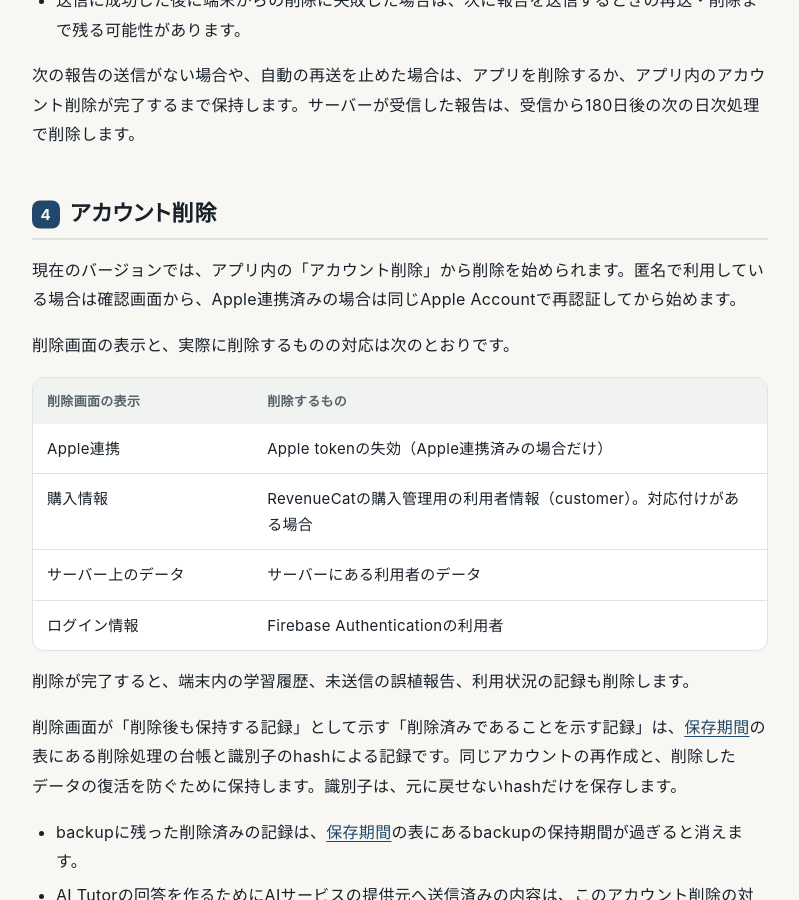
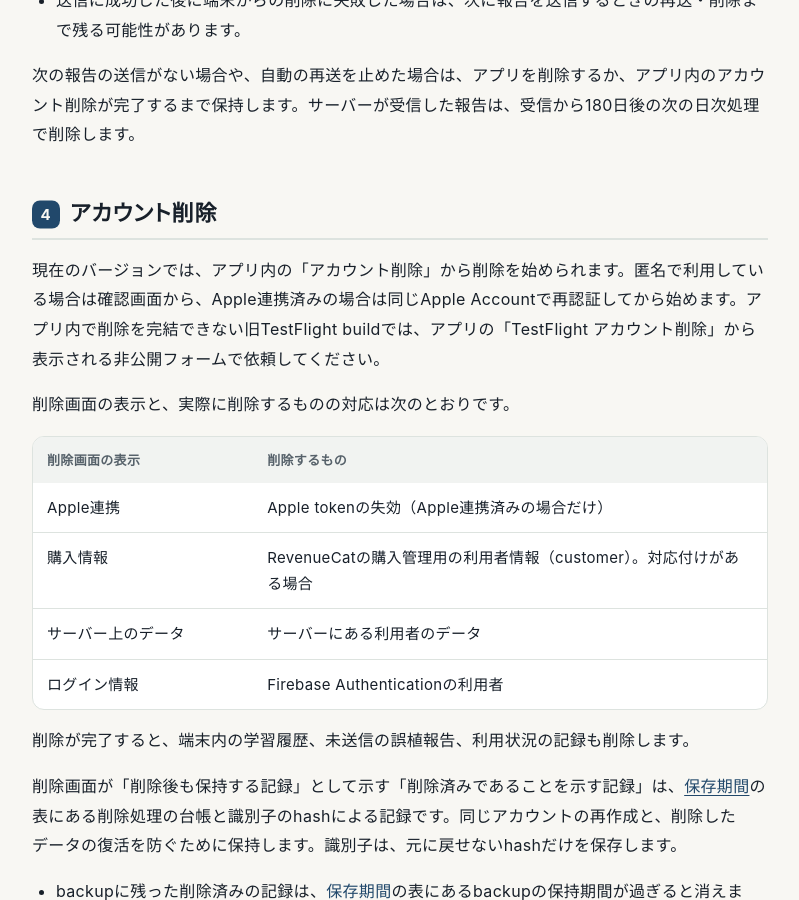
Before and after one commit to shunki-235/cpa-short-answer-support, a Jekyll site: the page built from privacy/index.md, in a window 1280 px wide and 900 px high, scrolled down 7950 px. Shown: the whole window, without its empty margins (240-1039 px from the left). Built offline with Jekyll 4.4.1, drawn with Linux system fonts in a browser that asks for light colours; some of the changed text lies outside the part shown.

Commit message:
docs: 旧TestFlight buildのアカウント削除の依頼方法を示す
アプリ内で削除を完結できない旧buildでは、「TestFlight アカウント削除」から表示される非公開フォームを使う。サポートページの記載に合わせ、削除の節と問い合わせ先の表に足す。

```diff
--- a/privacy/index.md
+++ b/privacy/index.md
@@ -191,7 +191,7 @@ AIサービスのAPI key、データベースの接続情報、サーバーの
 
 ## アカウント削除
 
-現在のバージョンでは、アプリ内の「アカウント削除」から削除を始められます。匿名で利用している場合は確認画面から、Apple連携済みの場合は同じApple Accountで再認証してから始めます。
+現在のバージョンでは、アプリ内の「アカウント削除」から削除を始められます。匿名で利用している場合は確認画面から、Apple連携済みの場合は同じApple Accountで再認証してから始めます。アプリ内で削除を完結できない旧TestFlight buildでは、アプリの「TestFlight アカウント削除」から表示される非公開フォームで依頼してください。
 
 削除画面の表示と、実際に削除するものの対応は次のとおりです。
 
@@ -243,7 +243,7 @@ Sign in with Appleをしなくても、無料の問題演習、回答履歴、
 | 用件 | 連絡先 |
 |---|---|
 | 一般的な問い合わせ、不具合の報告 | [公開サポートページ](https://shunki-235.github.io/cpa-short-answer-support/) |
-| アカウント削除 | アプリ内の「アカウント削除」 |
+| アカウント削除 | アプリ内の「アカウント削除」。旧TestFlight buildでは、アプリの「TestFlight アカウント削除」から表示される非公開フォーム |
 | 販売事業者の住所・電話番号の開示請求 | [特定商取引法に基づく表示](../commercial-transactions/)にある専用フォーム |
 
 公開サポートページのIssueは誰でも読めます。Firebase UID、ID token、アカウント削除の控え（receipt）、Apple Accountの情報、メールアドレスなどの個人情報、識別情報、認証情報を書き込まないでください。
```
